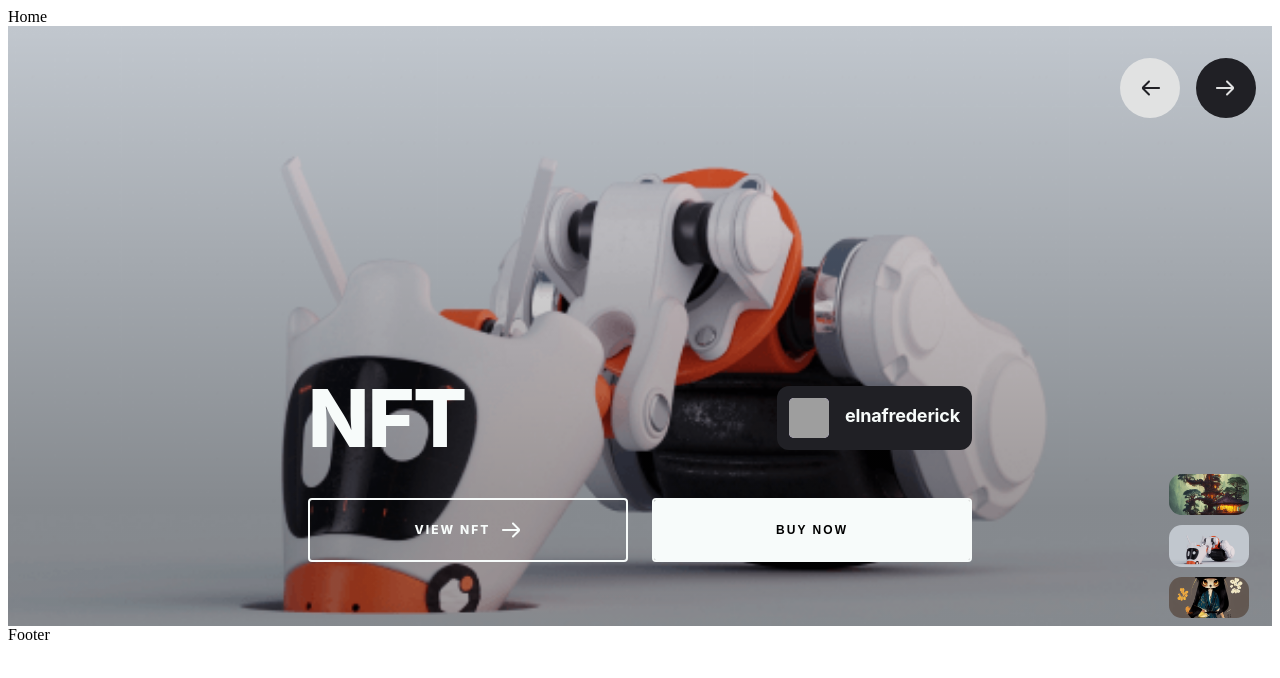
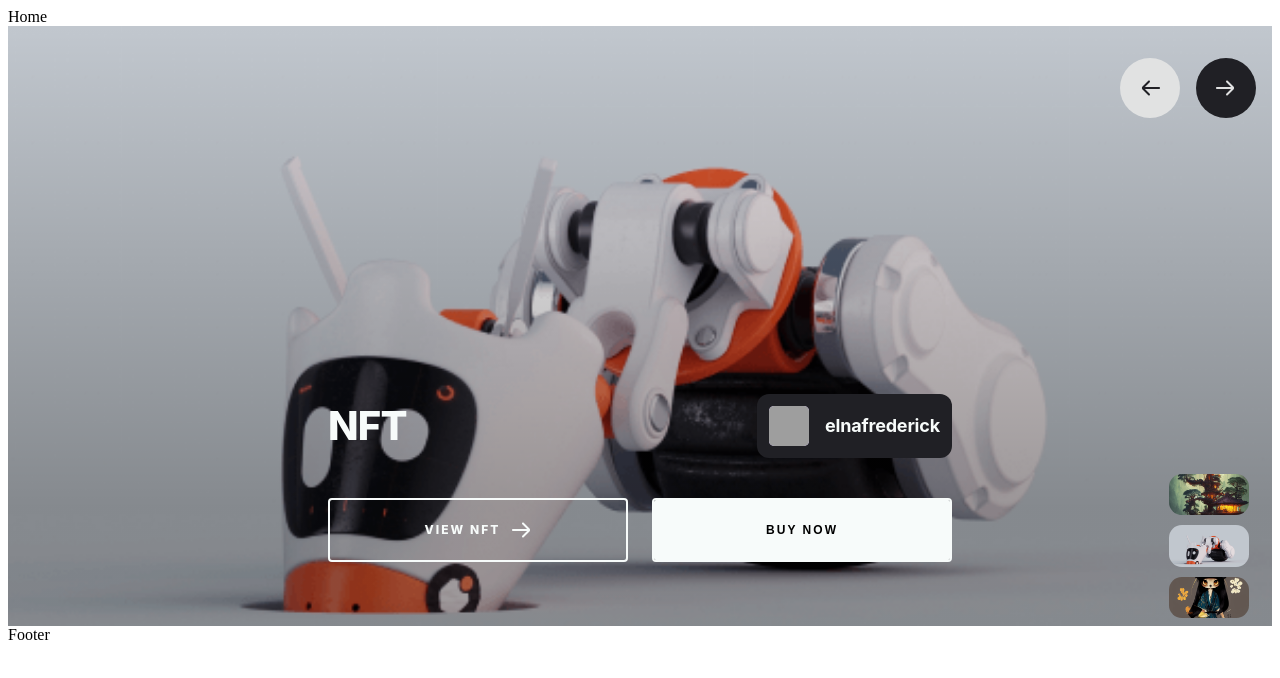
Before and after one commit to marcik357/fe_14__final_project, a React (Create React App) app: page / in a window 1280 px wide. Shown: the top 678 px of the page. Built offline with nearby package versions, Linux system fonts and the light colour scheme; grey boxes are pictures that could not be loaded.

Commit message:
UPDATE: minor change slider html layout; ADD: add media queries for styles

```diff
--- a/public/data/productList.json
+++ b/public/data/productList.json
@@ -2,7 +2,7 @@
     "promo": [
       {
           "id": 1,
-          "name": "NFT",
+          "name": "NFT + som long name",
           "price": "2.00",
           "url": "../images/Cards/card1.png",
           "currentBid": "0.4675",
--- a/src/components/SliderPromo/index.jsx
+++ b/src/components/SliderPromo/index.jsx
@@ -47,6 +47,7 @@ function SliderPromo({ products }) {
             className={styles.promoSlider__slide}
           >
             <img src={product.url} alt={product.name} className={styles.promoSlider__slide_img} />
+            <div className={styles.promoSlider__container}>
               <div className={styles.promoSlider__inner}>
                 <div className={styles.promoSlider__meta}>
                   <Link
@@ -83,12 +84,12 @@ function SliderPromo({ products }) {
                   </Button>
                 </div>
               </div>
+            </div>
           </SwiperSlide>
         ))}
       </Swiper>
-      <div className={styles.promoThumbs__container}>
+      <div className={styles.promoThumbs}>
         <Swiper
-          // loop={true}
           onSwiper={setThumbsSwiper}
           spaceBetween={10}
           slidesPerView={3}
@@ -96,7 +97,7 @@ function SliderPromo({ products }) {
           watchSlidesProgress={true}
           modules={[FreeMode, Navigation, Thumbs]}
           direction="vertical"
-          className={styles.promoThumbs}
+          className={styles.promoThumbs__container}
         >
           {products.map((product) => (
             <SwiperSlide key={product.id} className={styles.promoThumbs__thumb}>
--- a/src/components/SliderPromo/slider.module.scss
+++ b/src/components/SliderPromo/slider.module.scss
@@ -36,6 +36,7 @@
     max-width: 1470px;
     position: relative;
     padding: 0 15px;
+    z-index: 2;
   }
 
   &__prevBtn,
@@ -47,8 +48,11 @@
     position: absolute;
     top: 2rem;
     right: 5.75rem;
-    width: 3.75rem;
-    height: 3.75rem;
+    width: 2.75rem;
+    height: 2.75rem;
+    // min-width: =========================================== 768px
+    // width: 3.75rem;
+    // height: 3.75rem;
     border-radius: 50%;
     z-index: 100;
     cursor: pointer;
@@ -71,12 +75,16 @@
 
   &__inner {
     max-width: 670px;
-    margin-bottom: 4rem;
+    margin-bottom: 1rem;
+    // min-width: =========================================== 768px
+    // margin-bottom: 4rem;
     z-index: 2;
   }
 
   &__meta {
-    margin-bottom: 2.5rem;
+    margin-bottom: 1rem;
+    // min-width: =========================================== 768px
+    // margin-bottom: 2.5rem;
     display: flex;
     justify-content: space-between;
     align-items: center;
@@ -85,8 +93,13 @@
 
     &_prod {
       font-weight: 800;
-      font-size: 80px;
-      line-height: 80px;
+      font-size: 24px;
+      // min-width: =========================================== 768px
+      // font-size: 30px;
+      line-height: 35px;
+      // font-size: 40px; ============================= 992px
+      // font-size: 80px; ============================= 1200px
+      // line-height: 80px;
       letter-spacing: -0.02em;
       text-decoration: none;
       color: #F7FBFA;
@@ -94,13 +107,19 @@
 
     &_auth {
       display: flex;
+      align-items: center;
       gap: 1rem;
-      padding: .75rem;
+      padding: .5rem;
+      // min-width: =========================================== 768px
+      // padding: .75rem;
       background: #202025;
       border-radius: .75rem;
       font-weight: 700;
-      font-size: 18px;
-      line-height: 36px;
+      font-size: 1rem;
+      line-height: 1.5rem;
+      // min-width: =========================================== 768px
+      // font-size: 1.125rem;
+      // line-height: 2.3rem;
       letter-spacing: -0.01em;
       text-decoration: none;
       color: #F7FBFA;
@@ -112,8 +131,11 @@
     }
 
     &_img {
-      width: 2.5rem;
-      height: 2.5rem;
+      width: 2rem;
+      height: 2rem;
+      // min-width: =========================================== 768px
+      // width: 2.5rem;
+      // height: 2.5rem;
       border-radius: 5px;
       overflow: hidden;
       background-color: #D9C5FF;
@@ -129,17 +151,24 @@
   &__btns {
     display: flex;
     justify-content: space-between;
-    gap: 1.5rem;
+    gap: 1rem;
+    // min-width: =========================================== 768px
+    // gap: 1.5rem;
+    flex-wrap: wrap;
 
     &_link,
     &_buy {
       box-sizing: border-box;
       display: flex;
+      flex: 1 0 300px;
       align-items: center;
       justify-content: center;
       position: relative;
-      width: 320px;
-      height: 64px;
+      width: 300px;
+      height: 50px;
+      // min-width: =========================================== 768px
+      // height: 64px;
+      margin: 0 auto;
       font-weight: 800;
       font-size: 12px;
       line-height: 24px;
@@ -210,20 +239,81 @@
       }
     }
   }
-
 }
 
 .promoThumbs {
+  display: none;
+}
+
+@media (min-width: 768px) {
+  .promoSlider {
+
+    &__prevBtn,
+    &__nextBtn {
+      width: 3.75rem;
+      height: 3.75rem;
+    }
+
+    &__inner {
+      margin-bottom: 4rem;
+    }
+
+    &__meta {
+      margin-bottom: 2.5rem;
+
+      &_prod {
+        font-size: 30px;
+        line-height: 35px;
+        // font-size: 40px; ============================= 992px
+        // font-size: 80px; ============================= 1200px
+        // line-height: 80px;
+      }
+
+      &_auth {
+        padding: .75rem;
+        font-size: 1.125rem;
+        line-height: 2.3rem;
+      }
+
+      &_img {
+        width: 2.5rem;
+        height: 2.5rem;
+      }
+    }
+
+    &__btns {
+      gap: 1.5rem;
+
+      &_link,
+      &_buy {
+        height: 64px;
+      }
+    }
+  }
+}
+
+@media (min-width: 992px) {
+  .promoSlider {
+    &__meta {
+      &_prod {
+        font-size: 40px;
+        line-height: 50px;
+      }
+    }
+  }
+
+  .promoThumbs {
+    display: flex;
+    box-sizing: border-box;
+    max-width: 1470px;
+    padding: 0 15px;
+
+    &__container {
       box-sizing: border-box;
       margin: -10rem 0 0 auto;
       padding: .5rem;
       width: max-content;
       height: 10rem;
-
-  &__container {
-    box-sizing: border-box;
-    max-width: 1470px;
-    padding: 0 15px;
     }
 
     &>* {
@@ -249,3 +339,4 @@
       }
     }
   }
+}
```
Lines whose indentation alone changed are shown as unchanged.
